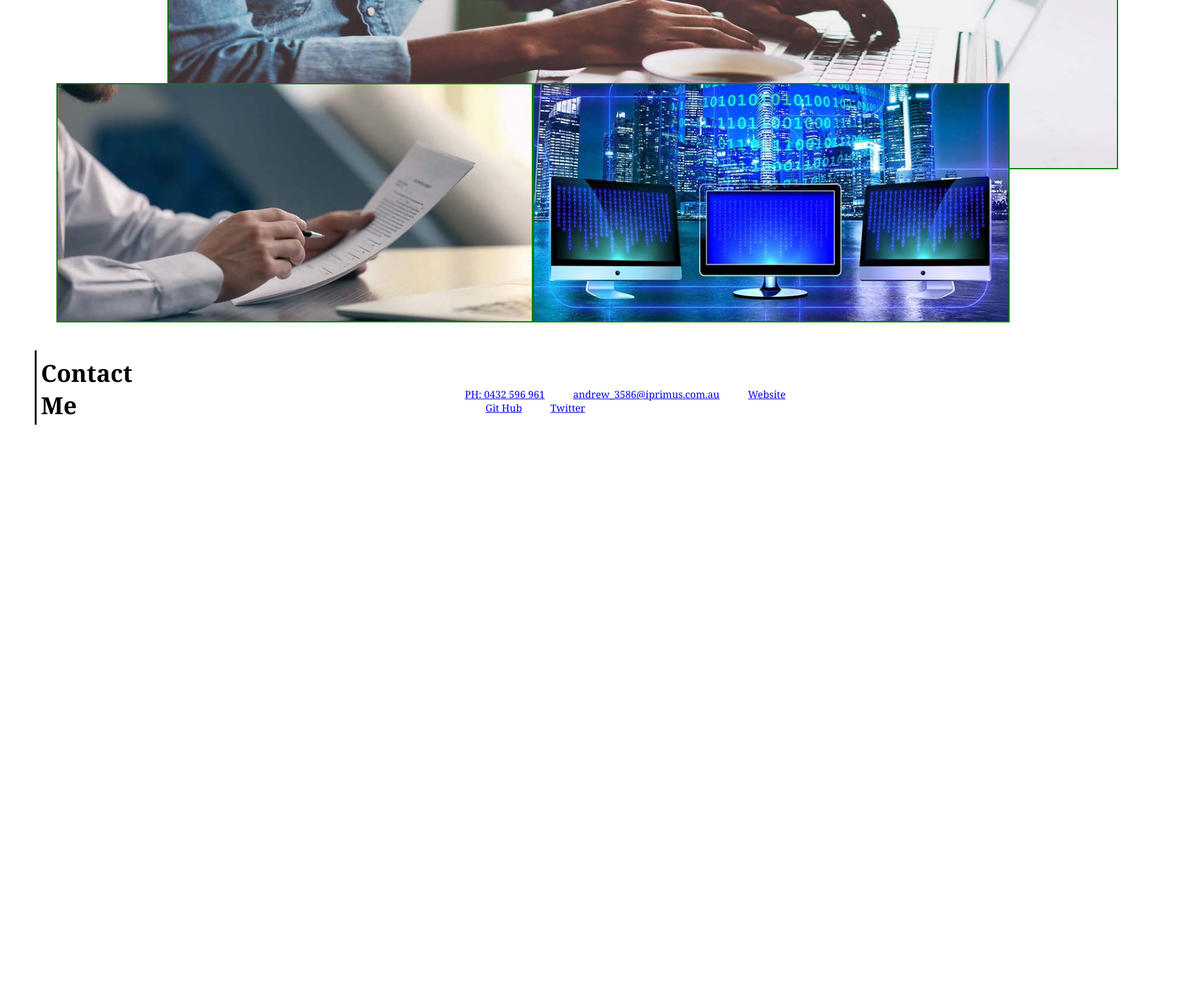
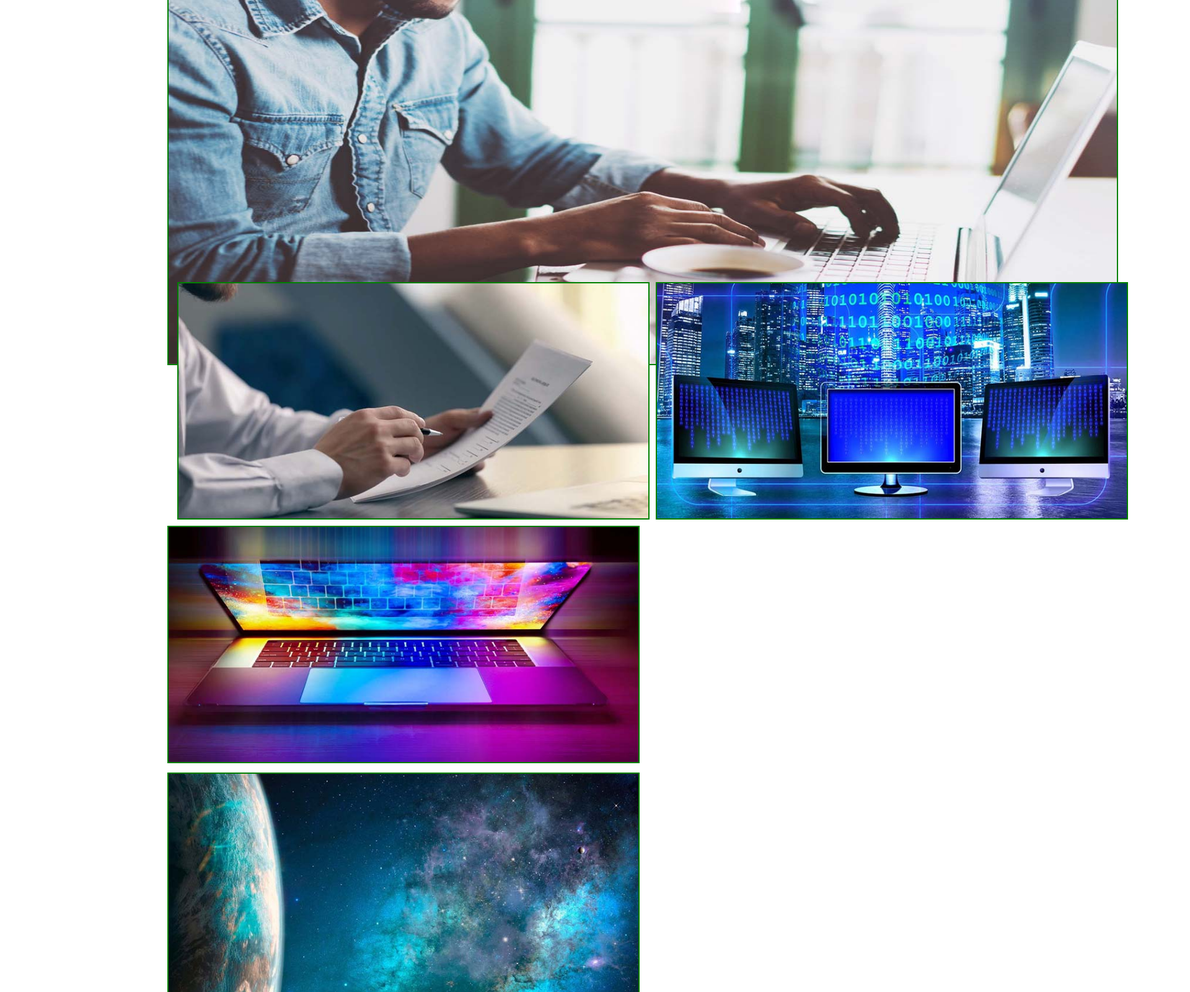
Before and after one commit to Andrew3586/profile-project, a plain HTML site: page index.html in a window 1280 px wide. Shown: the part 900-2500 px from the top of the page at 62% size, 1920 px wide, since content can reach past the window. Before the commit the page ends 1629 px from the top, so only its background shows below. Drawn offline with Linux system fonts and the light colour scheme.

Commit message:
finalising image placements one left to align

```diff
--- a/asset/style.css
+++ b/asset/style.css
@@ -6,8 +6,6 @@
     align-items: center;
     padding-right: 10px;
     padding-left: 10px;
-    position: sticky;
-    top: 0;
 
 }
 
@@ -54,6 +52,17 @@ body {
 
 }
 
+.section-heading {
+    display: flex;
+    border-right:  3px solid black;
+    border-spacing: 25px;
+    font-size: 25px;
+    height: 120px;
+    margin-right: 1700px;
+    margin-left: 56px;
+}
+
+
 .bottom-left {
      position: absolute;
      bottom: 10px;
@@ -82,7 +91,7 @@ body {
     width: 1530px;
     height: 600px;
    position: relative;
-   bottom: 140px;
+   bottom: 60px;
    border: 2px solid green;
 
   }
@@ -119,26 +128,34 @@ body {
 
       .mediumBox img {
        display: block;
-       width: 765px;
+       width: 758px;
        position: relative;
-       bottom: 45px;
+       bottom: -35px;
        border: 2px solid green;
-       Left: 85px;
+       Left: 275px;
        right: 95px;
+       margin: 5px;
 
        }
 
 
-  /* .smallBox { */
-    position: relative;
-    display: inline-block;
-    width: 49%;
-    height: 200px;
+     .smallBox {
+        position: relative;
+        display: inline-block;
 
 
       }
 
-      }
+     .smallBox img {
+        display: block;
+        width: 758px;
+        position: relative;
+        bottom: -25px;
+        border: 2px solid green;
+        Left: 255px;
+        right: 95px;
+        margin: 15px;
+    }
 
 
 
@@ -177,17 +194,6 @@ section {
 
 }
 
-.section-heading {
-    display: flex;
-    border-right:  3px solid black;
-    border-spacing: 25px;
-    font-size: 25px;
-    height: 120px;
-    margin-right: 1700px;
-    margin-left: 56px;
-}
-
-
 
 .lower {
    margin-left: 750px;
--- a/index.html
+++ b/index.html
@@ -41,7 +41,9 @@
     <section>
         <div class="section-heading">
             <h2>About Me</h2>
-        </div>
+            <div id="about me">
+                </div>
+                </div>
         <div class="content about-me">
             <p> Lorem ipsum, dolor sit amet consectetur adipisicing elit. Qui id nihil eaque impedit sit, commodi
                 quis
@@ -62,24 +64,29 @@
         <div class="section-heading">
             <h2>Work</h2>
         </div>
-        <div>
-        </div class=workSection>
+        </div class="workSection">
         <div class="biggestBox">
             <div class="biggerBox">
+                <div id="work">
+                </div>
                 <img src="Project_1300x800.jpg" alt="project picture">
-                <div id="work" class="content work">
-                </div>
+                <div class="content work">
+            </div>
             </div>
         </div>
         </div>
         <div class="mediumBox">
             <img src="Resume 800x400.jpg" alt="Resume">
+            <div id="resume">
+            </div>
             <img src="Design 800x400.jpg" alt="Design Ideas">
-            <div id="work" class="content work">
+           <div class="content work">
             </div>
         </div>
            <div class="smallBox">
-            <div id="work" class="content work">
+            <img src="Computers_800x400.jpg" alt="computers" >
+            <img src="Interests 800x400.jpg" alt="Interests" >
+            <div class="content work">
             </div>
         </div>
         </div>
@@ -89,6 +96,8 @@
             <div class="section-heading">
                 <section class="contacts">
                     <h3>Contact Me</h3>
+                    <div id="contact me">
+                    </div>
             </div>
             </div>
             <div class="lower">
```
